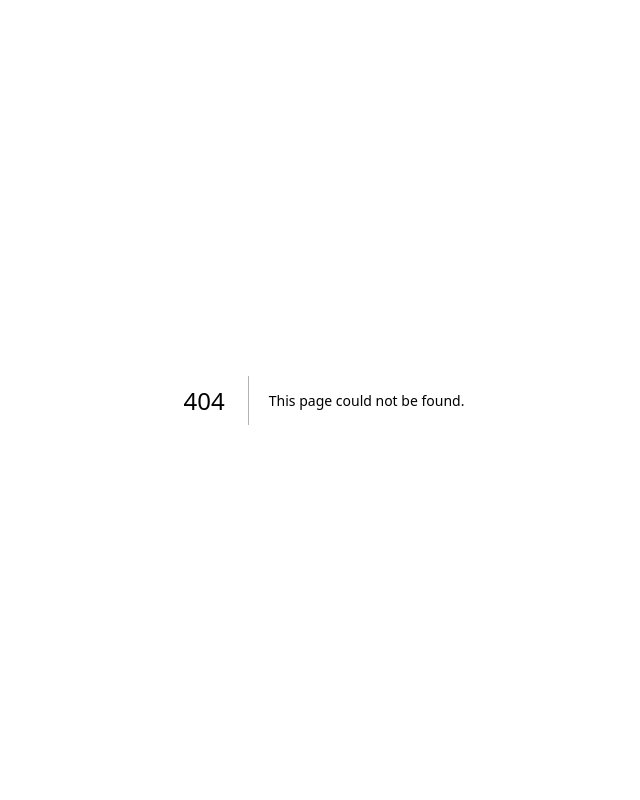
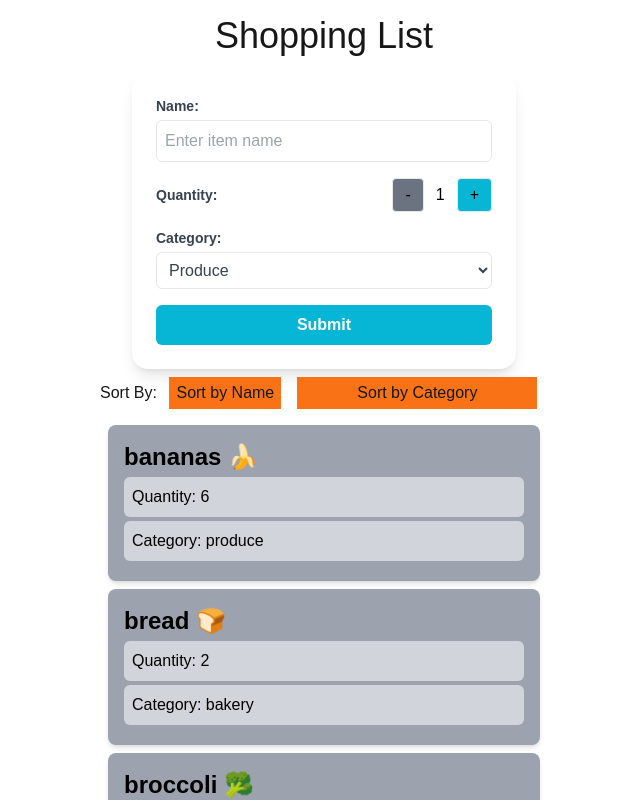
Before and after one commit to jaspalxiv/cprg306-assignments, a Next.js app: page /week-7 in a window 1280 px wide. Before the commit this address had no page. Shown: the top 800 px of the page, without its empty margins (316-956 px from the left). Built offline with nearby package versions, Linux system fonts and the light colour scheme.

Commit message:
Week 7 done

```diff
--- a/app/page.js
+++ b/app/page.js
@@ -13,6 +13,7 @@ export default function Home() {
       <li><Link href={"./week-4/"}>Week 4</Link></li>
       <li><Link href={"./week-5/"}>Week 5</Link></li>
       <li><Link href={"./week-6/"}>Week 6</Link></li>
+      <li><Link href={"./week-7/"}>Week 7</Link></li>
       </ul>
       </main>
       <footer className="row-start-3 flex gap-6 flex-wrap items-center justify-center">
--- /dev/null
+++ b/app/week-7/item-list.js
@@ -0,0 +1,36 @@
+"use client";
+
+import { useState } from "react";
+import Item from "./item";
+export default function LoadList({items}) {
+
+
+    const [sortBy, setSortBy] = useState("name");
+
+
+    const sortedItems = [...items].sort((a, b) => {
+        if (sortBy === "name") {
+            return a.name.localeCompare(b.name);
+        } else if (sortBy === "category") {
+            return a.category.localeCompare(b.category);
+        }
+        return 0;
+    });
+
+    return (
+        <div>
+            <div className="w-full max-w-md mx-auto">
+                <label >Sort By: </label>
+                <button className="bg-orange-500 p-1 m-2 w-28" onClick={() => setSortBy("name")}>Sort by Name</button>
+                <button className="bg-orange-500 p-1 m-2 w-60" onClick={() => setSortBy("category")}>Sort by Category</button>
+
+            </div>
+            <div className="w-full max-w-md mx-auto">
+                {sortedItems.map((item, index) => (
+                    <Item key={index} name={item.name} quantity={item.quantity} category={item.category} />
+                ))}
+            </div>
+        </div>
+
+    )
+}
--- /dev/null
+++ b/app/week-7/item.js
@@ -0,0 +1,11 @@
+export default function Item({ name, quantity, category }) {
+    return (
+        <div className="bg-gray-400 m-2 p-4 text-black rounded-lg shadow-md">
+            <h2 className="text-2xl font-bold text-left">{name}</h2>
+            <ul className="w-full">
+                <li className="p-2 my-1 bg-gray-300 rounded-md">Quantity: {quantity}</li>
+                <li className="p-2 my-1 bg-gray-300 rounded-md">Category: {category}</li>
+            </ul>
+        </div>
+    );
+}
--- /dev/null
+++ b/app/week-7/items.json
@@ -0,0 +1,74 @@
+[
+    {
+      "id": "1h2GJKH12gkHG31h1H",
+      "name": "milk, 4 L 🥛",
+      "quantity": 1,
+      "category": "dairy"
+    },
+    {
+      "id": "2KJH3k2j3H1k2J3K1H",
+      "name": "bread 🍞",
+      "quantity": 2,
+      "category": "bakery"
+    },
+    {
+      "id": "3h2KJH3k2j3H1k2J3",
+      "name": "eggs, dozen 🥚",
+      "quantity": 2,
+      "category": "dairy"
+    },
+    {
+      "id": "4k2J3K1H2GJKH12gk",
+      "name": "bananas 🍌",
+      "quantity": 6,
+      "category": "produce"
+    },
+    {
+      "id": "5H1h1H2KJH3k2j3H",
+      "name": "broccoli 🥦",
+      "quantity": 3,
+      "category": "produce"
+    },
+    {
+      "id": "6H1k2J3K1H2GJKH1",
+      "name": "chicken breasts, 1 kg 🍗",
+      "quantity": 1,
+      "category": "meat"
+    },
+    {
+      "id": "7gkHG31h1H2KJH3k",
+      "name": "pasta sauce 🍝",
+      "quantity": 3,
+      "category": "canned goods"
+    },
+    {
+      "id": "8j3H1k2J3K1H2GJK",
+      "name": "spaghetti, 454 g 🍝",
+      "quantity": 2,
+      "category": "dry goods"
+    },
+    {
+      "id": "9H12gkHG31h1H2KJ",
+      "name": "toilet paper, 12 pack 🧻",
+      "quantity": 1,
+      "category": "household"
+    },
+    {
+      "id": "10H3k2j3H1k2J3K1",
+      "name": "paper towels, 6 pack",
+      "quantity": 1,
+      "category": "household"
+    },
+    {
+      "id": "11k2J3K1H2GJKH12",
+      "name": "dish soap 🍽️",
+      "quantity": 1,
+      "category": "household"
+    },
+    {
+      "id": "12GJKH12gkHG31h1",
+      "name": "hand soap 🧼",
+      "quantity": 4,
+      "category": "household"
+    }
+  ]
--- /dev/null
+++ b/app/week-7/new-item.js
@@ -0,0 +1,116 @@
+"use client";
+
+import { useState } from "react";
+
+
+export default function NewItem({ handleAddItem }) {
+    const [quantity, setQuantity] = useState(1);
+
+    const [name, setName] = useState("");
+    const [category, setCategory] = useState("produce");
+
+
+
+    function increase() {
+        setQuantity(quantity + 1);
+
+    }
+
+    function decrease() {
+        setQuantity(quantity - 1);
+
+    }
+
+    function onAddItem(event) {
+        event.preventDefault();
+        const characters = 'ABCDEFGHIJKLMNOPQRSTUVWXYZabcdefghijklmnopqrstuvwxyz0123456789';
+        const id = Array(18).fill(0).map(() => characters.charAt(Math.floor(Math.random() * characters.length))).join('');
+        let item = { "id": id, "name": name, "category": category, "quantity": quantity }
+
+        console.log(JSON.stringify(item))
+        handleAddItem(item)
+
+        setName("");
+        setCategory("produce");
+        setQuantity(1);
+    }
+
+
+    return (
+
+        <div className="flex justify-center items-center min-h-[10vh]">
+            <form
+                onSubmit={onAddItem}
+                className="bg-white p-6 rounded-2xl shadow-lg w-96 space-y-4"
+            >
+                <div className="flex flex-col">
+                    <label className="text-gray-700 text-sm font-bold mb-1">Name:</label>
+                    <input
+                        className="w-full p-2 border rounded-md bg-white text-black placeholder-gray-400 focus:outline-none focus:ring-2 focus:ring-cyan-500"
+                        type="text"
+                        name="name"
+                        value={name}
+                        onChange={(event) => setName(event.target.value)}
+                        required
+                        placeholder="Enter item name"
+                    />
+                </div>
+
+                <div className="flex items-center justify-between">
+                    <label className="text-gray-700 text-sm font-bold">Quantity:</label>
+                    <div className="flex items-center">
+                        <button
+                            type="button"
+                            onClick={decrease}
+                            className="bg-cyan-500 text-black border rounded px-3 py-1 hover:bg-blue-500 disabled:bg-gray-500"
+                            disabled={quantity === 1}
+                        >
+                            -
+                        </button>
+                        <span className="mx-3 text-black">{quantity}</span>
+                        <button
+                            type="button"
+                            onClick={increase}
+                            className="bg-cyan-500 text-black border rounded px-3 py-1 hover:bg-blue-500 disabled:bg-gray-500"
+                            disabled={quantity === 20}
+                        >
+                            +
+                        </button>
+                    </div>
+                </div>
+
+                <div className="flex flex-col">
+                    <label className="text-gray-700 text-sm font-bold mb-1">Category:</label>
+                    <select
+                        onChange={(event) => setCategory(event.target.value)}
+                        value={category}
+                        className="w-full p-2 border rounded-md bg-white text-gray-700 focus:outline-none focus:ring-2 focus:ring-cyan-500">
+                        <option value="produce">Produce</option>
+                        <option value="dairy">Dairy</option>
+                        <option value="bakery">Bakery</option>
+                        <option value="meat">Meat</option>
+                        <option value="frozen_foods">Frozen Foods</option>
+                        <option value="canned_goods">Canned Goods</option>
+                        <option value="dry_goods">Dry Goods</option>
+                        <option value="beverages">Beverages</option>
+                        <option value="snacks">Snacks</option>
+                        <option value="household">Household</option>
+                        <option value="other">Other</option>
+                    </select>
+                </div>
+
+                <div className="flex justify-center">
+                    <button
+                        type="submit"
+                        className="w-full bg-cyan-500 text-white font-bold py-2 rounded-md hover:bg-blue-500 transition"
+                    >
+                        Submit
+                    </button>
+                </div>
+            </form>
+        </div>
+
+
+
+    )
+}
--- /dev/null
+++ b/app/week-7/page.js
@@ -0,0 +1,27 @@
+"use client"
+import Link from "next/link";
+import ItemList from './item-list';
+import NewItem from "./new-item";
+import itemsFile from "./items.json";
+import { useState } from "react";
+
+export default function Page() {
+
+    const [items, setItems] = useState(itemsFile);
+
+
+
+    function handleAddItem(obj) {
+        setItems([...items, obj])
+        alert("Item added...: " + JSON.stringify(obj));
+    }
+
+    return (
+        <main>
+            <h1 className="text-4xl text-center py-4">Shopping List</h1>
+            <NewItem handleAddItem={handleAddItem} />
+            <ItemList items={items} />
+            <Link href={"/"}>Back to Home</Link>
+        </main>
+    );
+}
```
